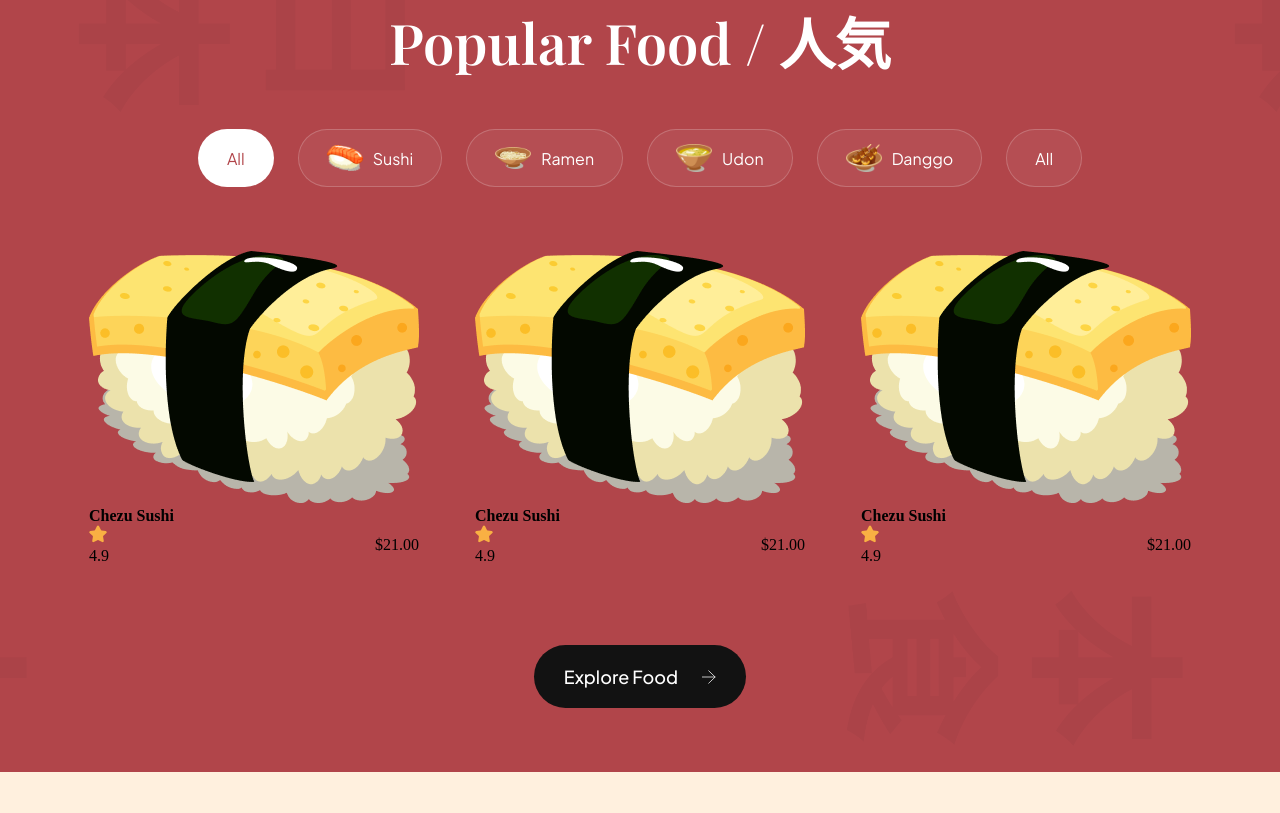
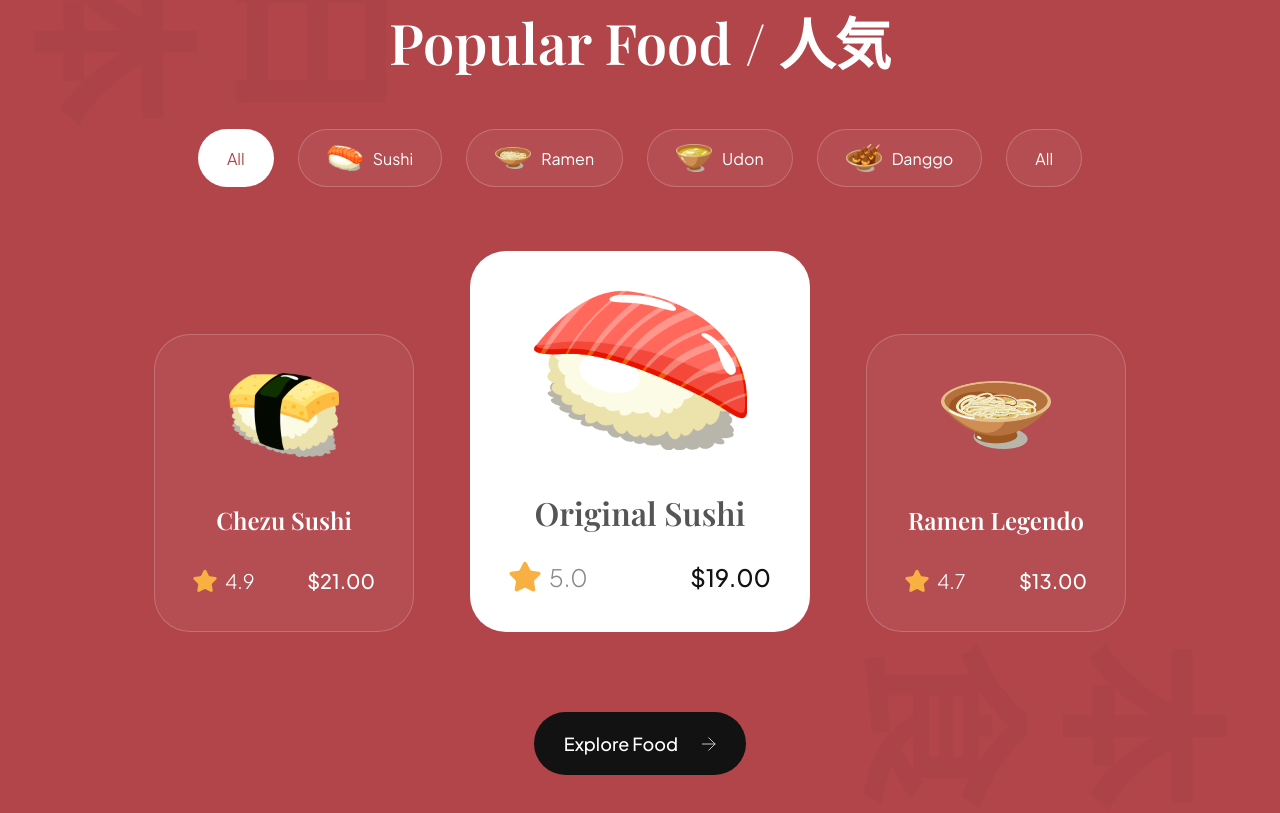
Before and after one commit to Noctopia/sushi, a website built with Vite: page index.html in a window 1280 px wide. Shown: the part 1579-2392 px from the top of the page. Before the commit the page ends 2351 px from the top, so only its background shows below. Built offline with nearby package versions, Linux system fonts and the light colour scheme.

Commit message:
eighth: popular section complete

```diff
--- a/css/sections/popular.css
+++ b/css/sections/popular.css
@@ -104,3 +104,95 @@
 
     margin-left: 21px;
 }
+
+.popular-foods__card{
+    padding: 38px;
+    min-width: 260px;
+    height: fit-cintent;
+
+    display: flex;
+    align-items: center;
+    flex-direction: column;
+
+    border-radius: 36px;
+    background: rgba(255, 255, 255, 0.05);
+    border: 1px solid rgba(255, 255, 255, 0.2);
+}
+
+.popular-foods__card-image{
+    width: 110px;
+    height: 84px;
+    object-fit: contain;
+}
+
+.popular-foods__card-title{
+    margin-top: 47px;
+
+    font-weight: 600;
+    font-size: 24px;
+    line-height: 32px;
+    font-family: var(--playfair-display);
+    color: #fff;
+    text-align: center;
+}
+
+.popular-foods__card-details{
+    width: 100%;
+    margin-top: 32px;
+}
+
+.popular-foods__card-rating{
+    display: flex;
+    align-items: center;
+    gap: 8px;
+}
+
+.popular-foods__card-rating img{
+    width: 24px;
+    height: 24px;
+    object-fit: contain;
+}
+
+.popular-foods__card-rating p{
+    font-size: 20px;
+    font-weight: 300;
+    font-family: var(--plus-jakarta-sans);
+    color: #fff;
+}
+
+.popular-foods__card-price{
+    font-size: 20px;
+    font-weight: 500;
+    font-family: var(--plus-jakarta-sans);
+    color: #fff;
+}
+
+.popular-foods__card.active-card{
+    background-color: #fff;
+    min-width: 340px;
+}
+
+.popular-foods__card.active-card .popular-foods__card-image{
+    width: 214px;
+    height: 160px;
+}
+
+.popular-foods__card.active-card .popular-foods__card-title{
+    color: var(--black-500);
+    font-size: 32px;
+}
+
+.popular-foods__card.active-card .popular-foods__card-rating img{
+    width: 32px;
+    height: 32px;
+}
+
+.popular-foods__card.active-card .popular-foods__card-rating p{
+    font-size: 24px;
+    color: var(--gray-100);
+}
+
+.popular-foods__card.active-card .popular-foods__card-price{
+    font-size: 24px;
+    color: var(--secondary-color);
+}
--- a/index.html
+++ b/index.html
@@ -154,31 +154,31 @@
           </div>
         </article>
 
-        <article class="popular-foods__card">
-          <img class="popular-foods__card-image" src="assets/sushi-12.png" alt="sushi 12"/>
-          <h4 class="popular-foods__card-title">Chezu Sushi</h4>
+        <article class="popular-foods__card active-card">
+          <img class="popular-foods__card-image" src="assets/sushi-11.png" alt="sushi 11"/>
+          <h4 class="popular-foods__card-title">Original Sushi</h4>
 
           <div class="popular-foods__card-details flex-between">
             <div class="popular-foods__card-rating">
               <img src="assets/star.svg" alt="star"/>
-              <p>4.9</p>
+              <p>5.0</p>
             </div>
 
-            <p class="popular-foods__card-price">$21.00</p>
+            <p class="popular-foods__card-price">$19.00</p>
           </div>
         </article>
 
         <article class="popular-foods__card">
-          <img class="popular-foods__card-image" src="assets/sushi-12.png" alt="sushi 12"/>
-          <h4 class="popular-foods__card-title">Chezu Sushi</h4>
+          <img class="popular-foods__card-image" src="assets/sushi-10.png" alt="sushi 10"/>
+          <h4 class="popular-foods__card-title">Ramen Legendo</h4>
 
           <div class="popular-foods__card-details flex-between">
             <div class="popular-foods__card-rating">
               <img src="assets/star.svg" alt="star"/>
-              <p>4.9</p>
+              <p>4.7</p>
             </div>
 
-            <p class="popular-foods__card-price">$21.00</p>
+            <p class="popular-foods__card-price">$13.00</p>
           </div>
         </article>
 
```
